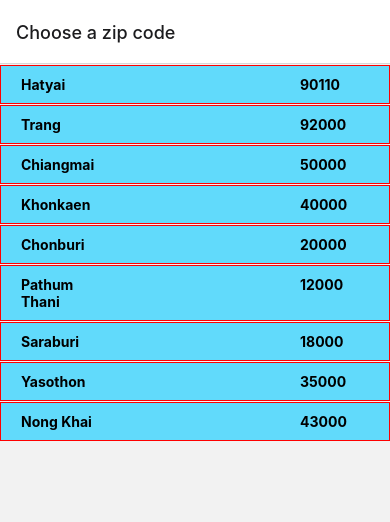
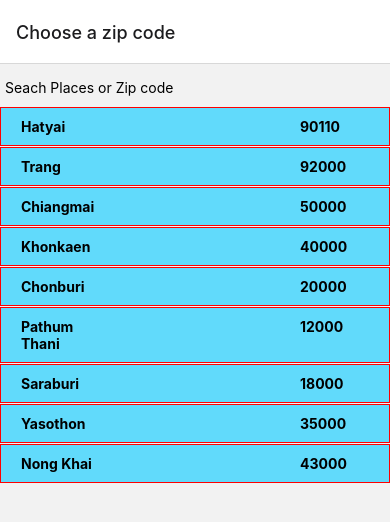
Before and after one commit to pachara171/Lab-ReactNative, a React Native app: screen / in a window 390 px wide. Shown: the top 522 px of the page. Built offline with nearby package versions, Linux system fonts and the light colour scheme.

Commit message:
submission_3-add-seach places or zip code

```diff
--- a/App.js
+++ b/App.js
@@ -3,6 +3,8 @@ import { NavigationContainer } from '@react-navigation/native';
 import { createStackNavigator } from '@react-navigation/stack';
 import ZipCodeScreen from './screen/ZipCodeScreen';
 import WeatherScreen from './screen/WeatherScreen';
+import { View, StyleSheet } from 'react-native';
+import { TextInput } from 'react-native-gesture-handler';
 
 const Stack = createStackNavigator();
 export default function App() {
--- a/screen/ZipCodeScreen.js
+++ b/screen/ZipCodeScreen.js
@@ -1,6 +1,6 @@
 import { useNavigation } from "@react-navigation/native";
 import React from "react";
-import { FlatList, Text, View, StyleSheet, StatusBar, TouchableHighlight } from "react-native";
+import { FlatList, Text, View, StyleSheet, StatusBar, TouchableHighlight, TextInput } from "react-native";
 
 const availableZipItems = [
     { place: 'Hatyai', code: '90110' },
@@ -28,6 +28,9 @@ const availableZipItems = [
         const navigation = useNavigation()
         return (
             <View>
+                <View style={Styles.search}>
+                    <TextInput placeholder = "Seach Places or Zip code"></TextInput>
+                </View>
                 <FlatList
                     data={availableZipItems}
                     keyExtractor={_keyExtractor}
@@ -59,9 +62,11 @@ const availableZipItems = [
         flex: 1,
         marginLeft: 200,
         fontWeight: "bold"
-
-
-
+    },
+    search: {
+        padding: 5,
+        marginBottom: 5,
+        marginTop: 10
 
     }
    })
```
Also changed, not shown: submission/screenshot/งานหลังการทดลอง/submission_3-add-seach places or zip code.jpg (added), submission/submission.txt.
